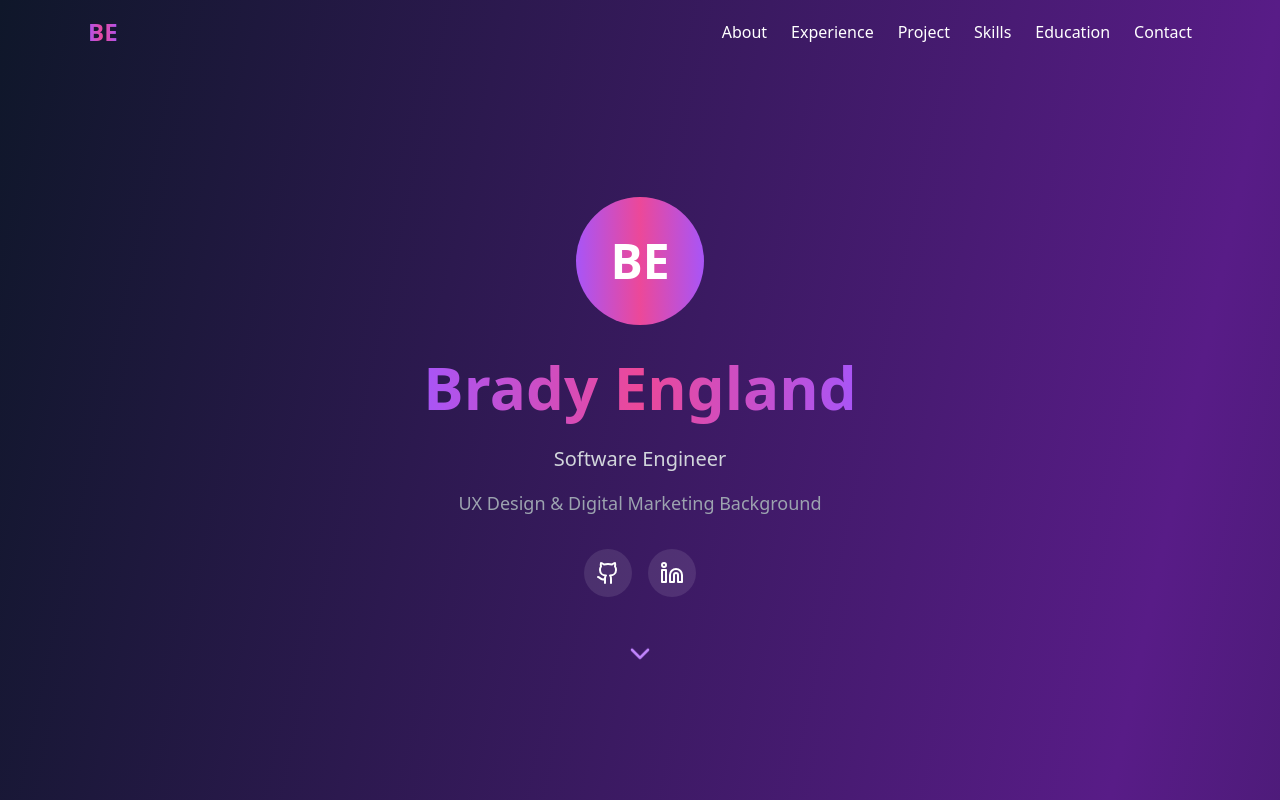
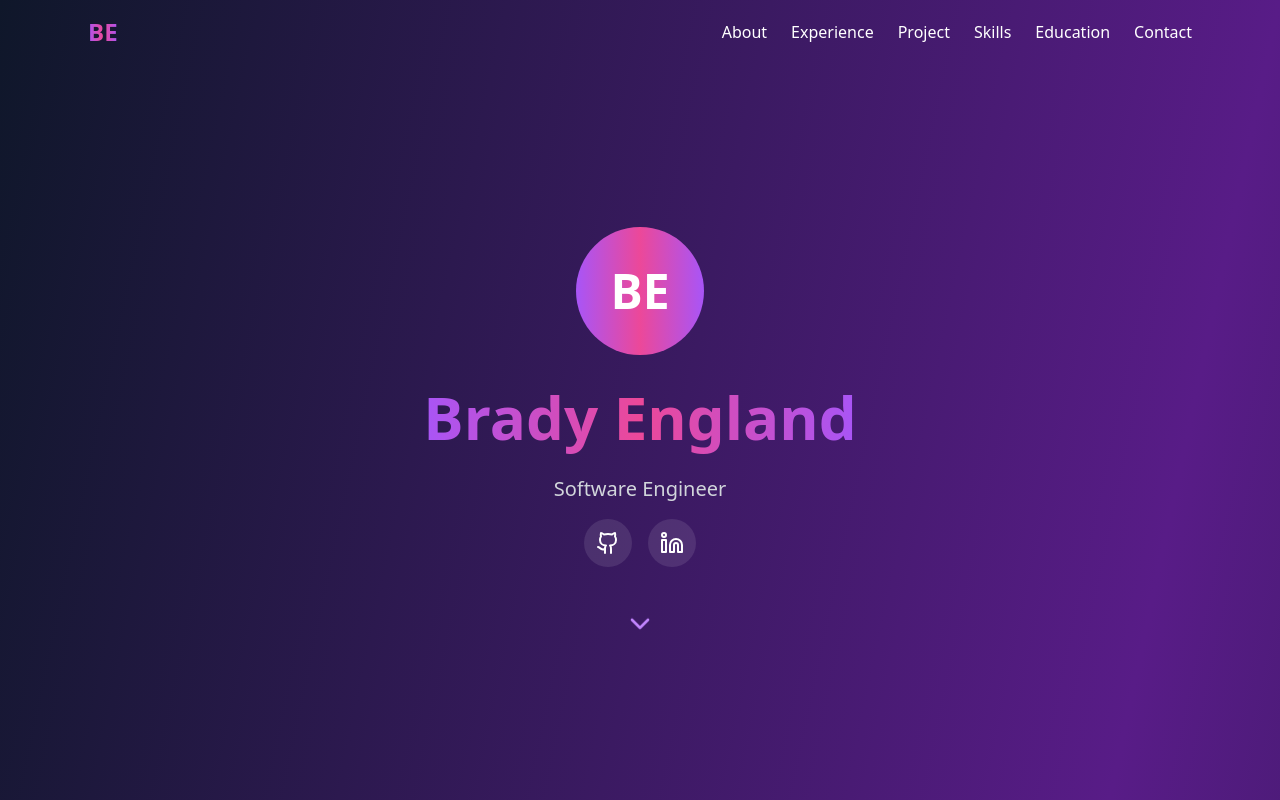
Before and after one commit to btengland/brady-england-portfolio-website, a React (Create React App) app: page / in a window 1280 px wide. Shown: the top 800 px of the page. Built offline with nearby package versions, Linux system fonts and the light colour scheme.

Commit message:
got rid of a line

```diff
--- a/src/App.js
+++ b/src/App.js
@@ -343,9 +343,6 @@ export default function Portfolio() {
           </h1>
           <p className="text-lg md:text-xl text-gray-300 mb-4 animate-fade-in">
             Software Engineer
-          </p>
-          <p className="text-base md:text-lg text-gray-400 mb-8 animate-fade-in">
-            UX Design & Digital Marketing Background
           </p>
           <div className="flex gap-4 justify-center mb-12 animate-fade-in">
             <a
```
